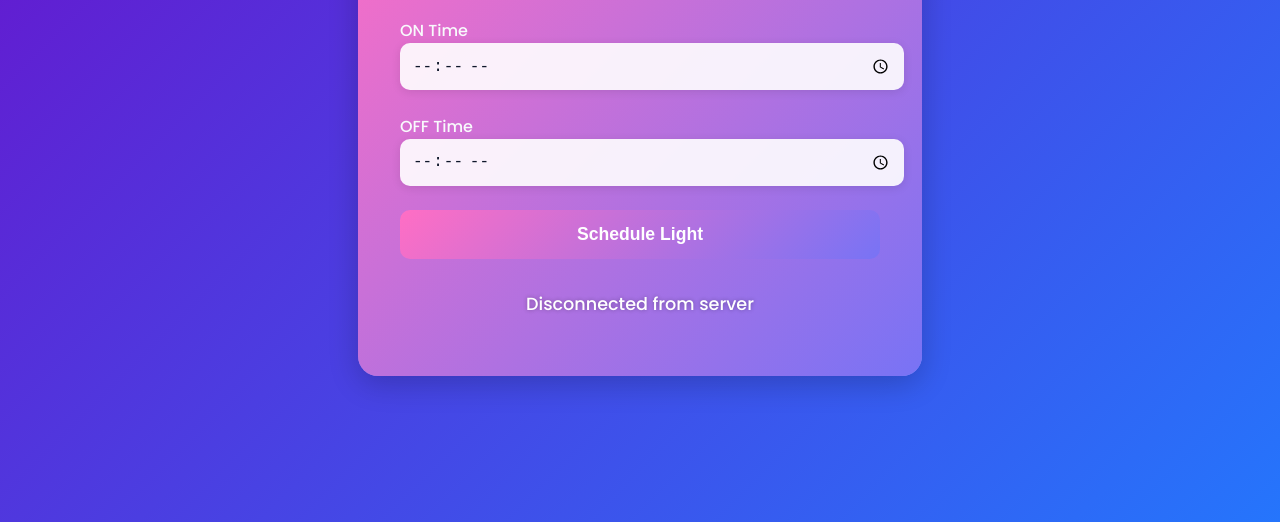
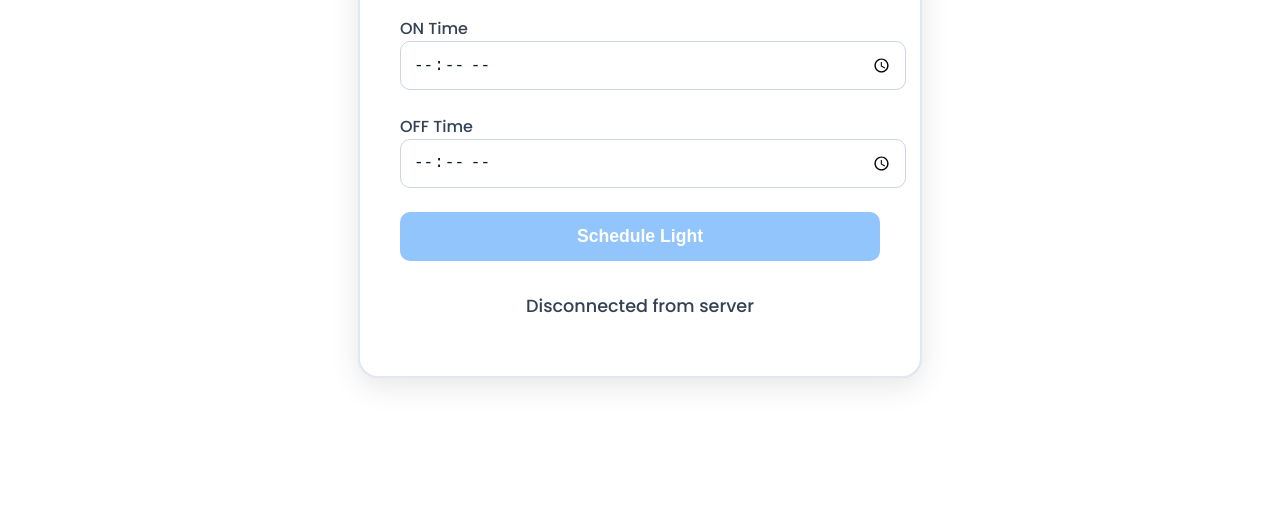
Before and after one commit to BeniSamuel/iot_light_scheduler, a plain HTML site: page frontend/index.htm in a window 1280 px wide. Shown: the part 278-800 px from the top of the page. Drawn offline with Linux system fonts and the light colour scheme.

Commit message:
Improved styles

```diff
--- a/frontend/styles.css
+++ b/frontend/styles.css
@@ -1,24 +1,22 @@
 body {
-  background: linear-gradient(135deg, #6a11cb, #2575fc); /* Purple to blue gradient */
+  background: #ffffff; /* Pure white background */
   font-family: 'Poppins', sans-serif;
   display: flex;
   justify-content: center;
   align-items: center;
   min-height: 100vh;
   margin: 0;
-  color: #f1f5f9; /* Light text */
+  color: #000000; /* Black text */
 }
 
 .container {
-  background: rgba(255, 255, 255, 0.15); /* Glass effect */
+  background: #ffffff; /* Solid white container */
   border-radius: 20px;
   padding: 2.5rem;
   width: 100%;
   max-width: 480px;
-  backdrop-filter: blur(15px);
-  -webkit-backdrop-filter: blur(15px);
-  box-shadow: 0 8px 30px rgba(0, 0, 0, 0.2);
-  border: 2px solid rgba(255, 255, 255, 0.2);
+  box-shadow: 0 8px 30px rgba(0, 0, 0, 0.1);
+  border: 2px solid #e2e8f0; /* Light gray border */
   position: relative;
 }
 
@@ -29,7 +27,7 @@ body {
   left: -2px;
   right: -2px;
   bottom: -2px;
-  background: linear-gradient(135deg, #ff6ec4, #7873f5); /* Pink to soft purple border */
+  background: linear-gradient(135deg, #e0f2fe, #bfdbfe); /* Whitish-blue border */
   z-index: -1;
   border-radius: 20px;
 }
@@ -39,8 +37,7 @@ h1 {
   font-weight: 700;
   text-align: center;
   margin-bottom: 2rem;
-  color: #ffffff; /* Bright white title */
-  text-shadow: 1px 1px 5px rgba(0, 0, 0, 0.2);
+  color: #000000; /* Black title */
 }
 
 form {
@@ -52,30 +49,29 @@ form {
 label {
   font-size: 1rem;
   font-weight: 500;
-  color: #f8fafc; /* Almost white for better readability */
+  color: #334155; /* Dark gray for labels */
 }
 
 input[type="time"] {
   padding: 12px;
-  border: none;
+  border: 1px solid #cbd5e1;
   border-radius: 10px;
   width: 100%;
-  background: rgba(255, 255, 255, 0.9);
+  background: #ffffff;
   color: #0f172a;
   font-size: 1rem;
   transition: all 0.3s ease;
-  box-shadow: 0 2px 10px rgba(0, 0, 0, 0.1);
 }
 
 input[type="time"]:focus {
   outline: none;
-  border: 2px solid #ff6ec4;
-  box-shadow: 0 0 10px rgba(255, 110, 196, 0.4);
+  border: 2px solid #60a5fa;
+  box-shadow: 0 0 10px rgba(96, 165, 250, 0.2);
 }
 
 button {
-  background: linear-gradient(135deg, #ff6ec4, #7873f5);
-  color: #ffffff;
+  background: #93c5fd; /* Light blue button */
+  color: #ffffff; /* White text */
   padding: 14px;
   border: none;
   border-radius: 10px;
@@ -86,8 +82,8 @@ button {
 }
 
 button:hover {
-  filter: brightness(1.1);
-  transform: scale(1.05);
+  background: #60a5fa; /* Slightly darker blue on hover */
+  transform: translateY(-2px);
 }
 
 #status {
@@ -95,9 +91,8 @@ button:hover {
   font-weight: 500;
   text-align: center;
   margin-top: 2rem;
-  color: #ffffff;
+  color: #334155; /* Dark gray status text */
   animation: bounce 0.5s ease-in-out;
-  text-shadow: 0 0 4px rgba(0, 0, 0, 0.3);
 }
 
 @keyframes bounce {
```
